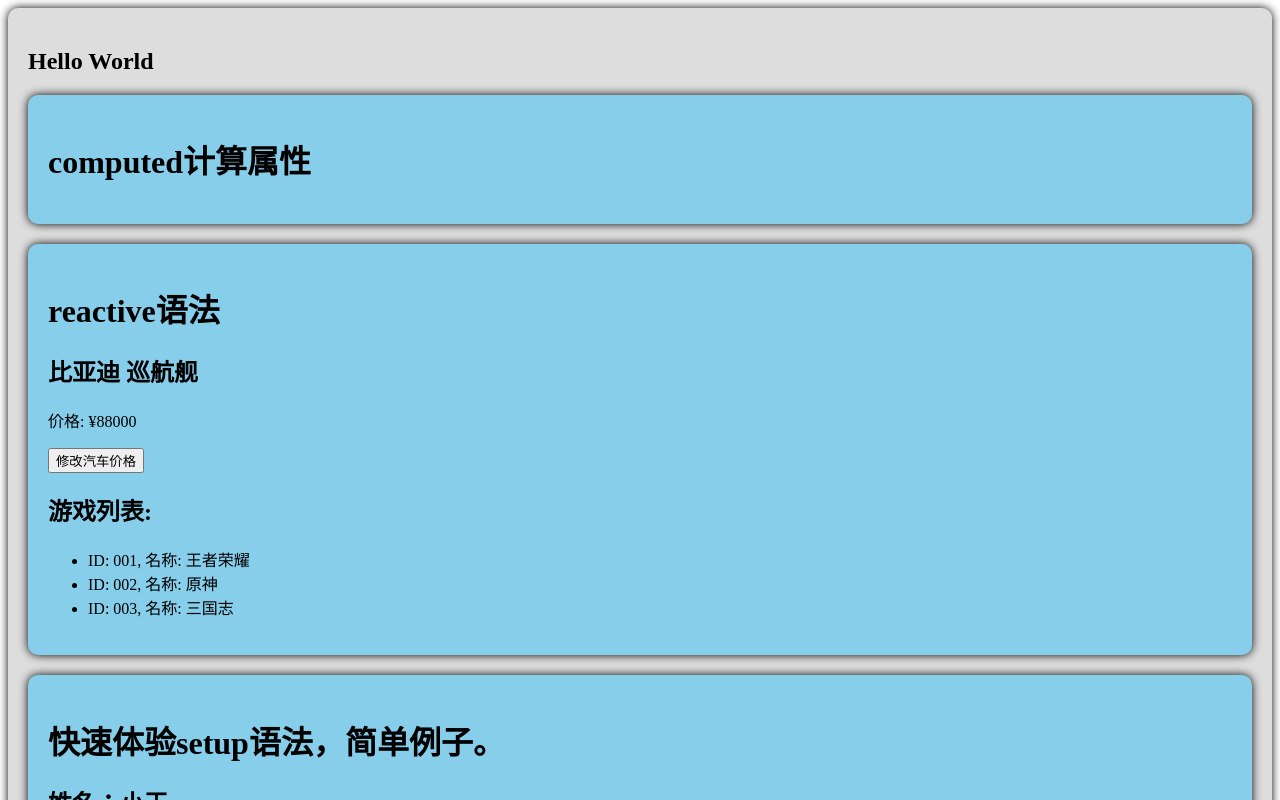
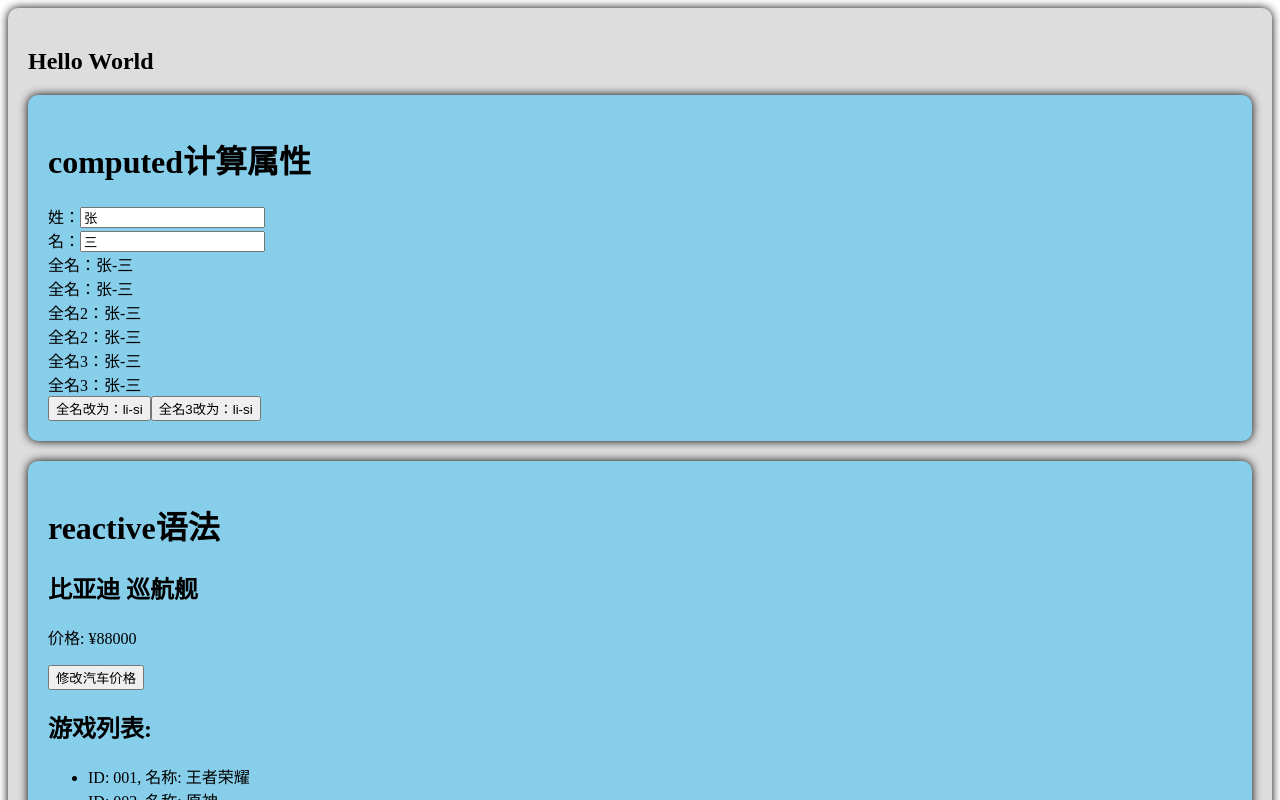
Before and after one commit to YouLe2016/vue3_first, a Vue app: page / in a window 1280 px wide. Shown: the top 800 px of the page. Built offline with nearby package versions, Linux system fonts and the light colour scheme.

Commit message:
Add: computed计算属性

```diff
--- a/src/components/section1/Person3.vue
+++ b/src/components/section1/Person3.vue
@@ -1,10 +1,60 @@
 <script setup lang="ts">
+import {computed, ref} from "vue";
+
+const firstName = ref('张')
+  const lastName = ref('三')
+
+  // 只读计算属性
+  // 页面上展示了2次，有缓存，只会调用1次
+  const fullName = computed(() => {
+    console.log("fullName1")
+    return firstName.value + '-' + lastName.value
+  })
+
+  // 页面上展示了2次，没有缓存会调用2次
+  function fullName2() {
+    console.log("fullName2")
+    return firstName.value + '-' + lastName.value
+  }
+
+  // 可写计算属性
+  const fullName3 = computed({
+    get() {
+      console.log("fullName3")
+      return firstName.value + '-' + lastName.value
+    },
+    set(value) {
+      console.log('有人修改了fullName',value)
+      const arr = value.split('-');
+      firstName.value = arr[0]
+      lastName.value = arr[1]
+    }
+  })
+
+  function changeFullName() {
+    firstName.value = '李'
+    lastName.value = '四'
+  }
+
+  function changeFullName3() {
+    fullName3.value = '李-四'
+  }
 
 </script>
 
 <template>
   <div>
     <h1>computed计算属性</h1>
+    姓：<input type="text" v-model="firstName"> <br>
+    名：<input type="text" v-model="lastName"> <br>
+    全名：<span>{{fullName}}</span> <br>
+    全名：<span>{{fullName}}</span> <br>
+    全名2：<span>{{fullName2()}}</span> <br>
+    全名2：<span>{{fullName2()}}</span> <br>
+    全名3：<span>{{fullName3}}</span> <br>
+    全名3：<span>{{fullName3}}</span> <br>
+    <button @click="changeFullName">全名改为：li-si</button>
+    <button @click="changeFullName3">全名3改为：li-si</button>
   </div>
 </template>
 
```
